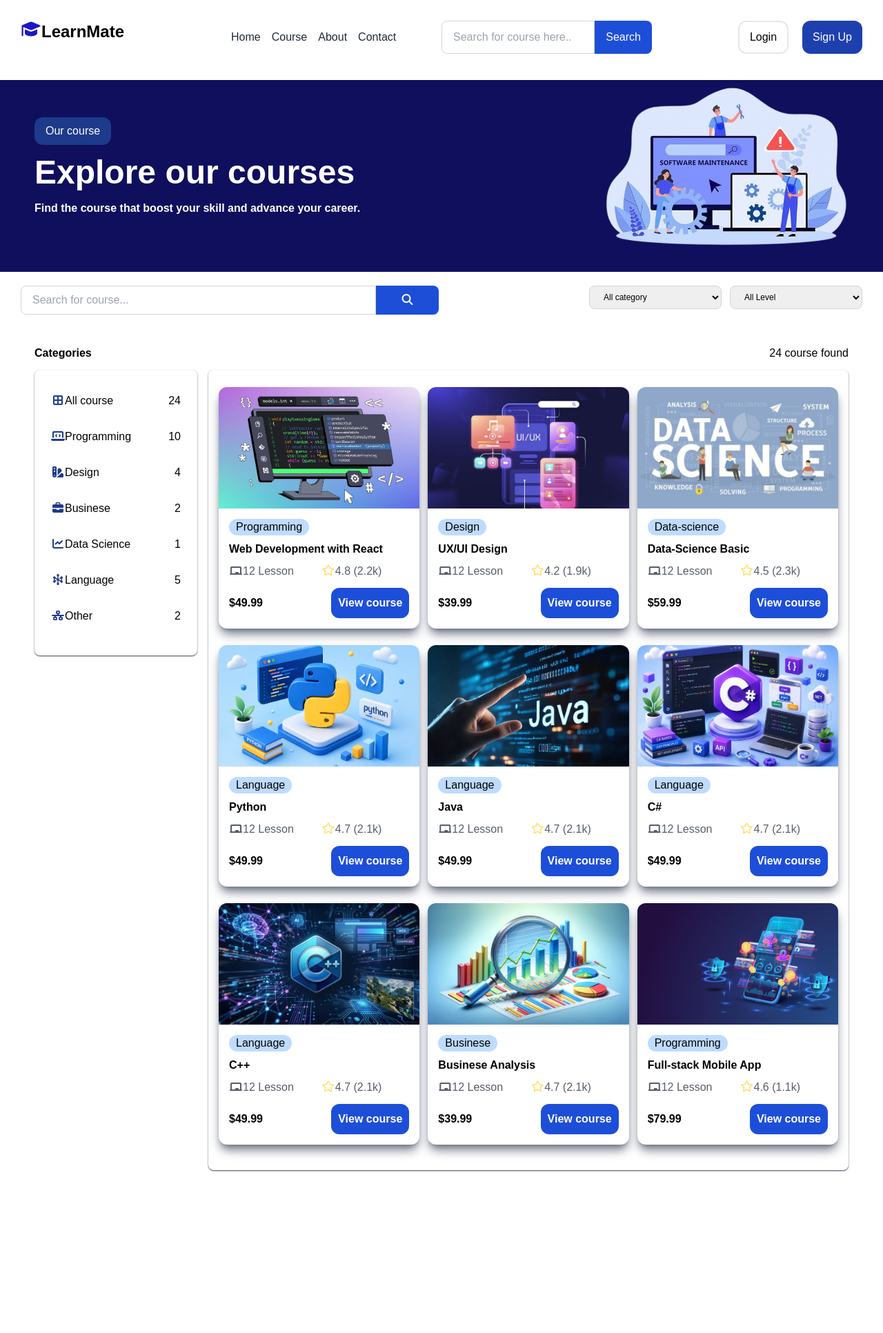
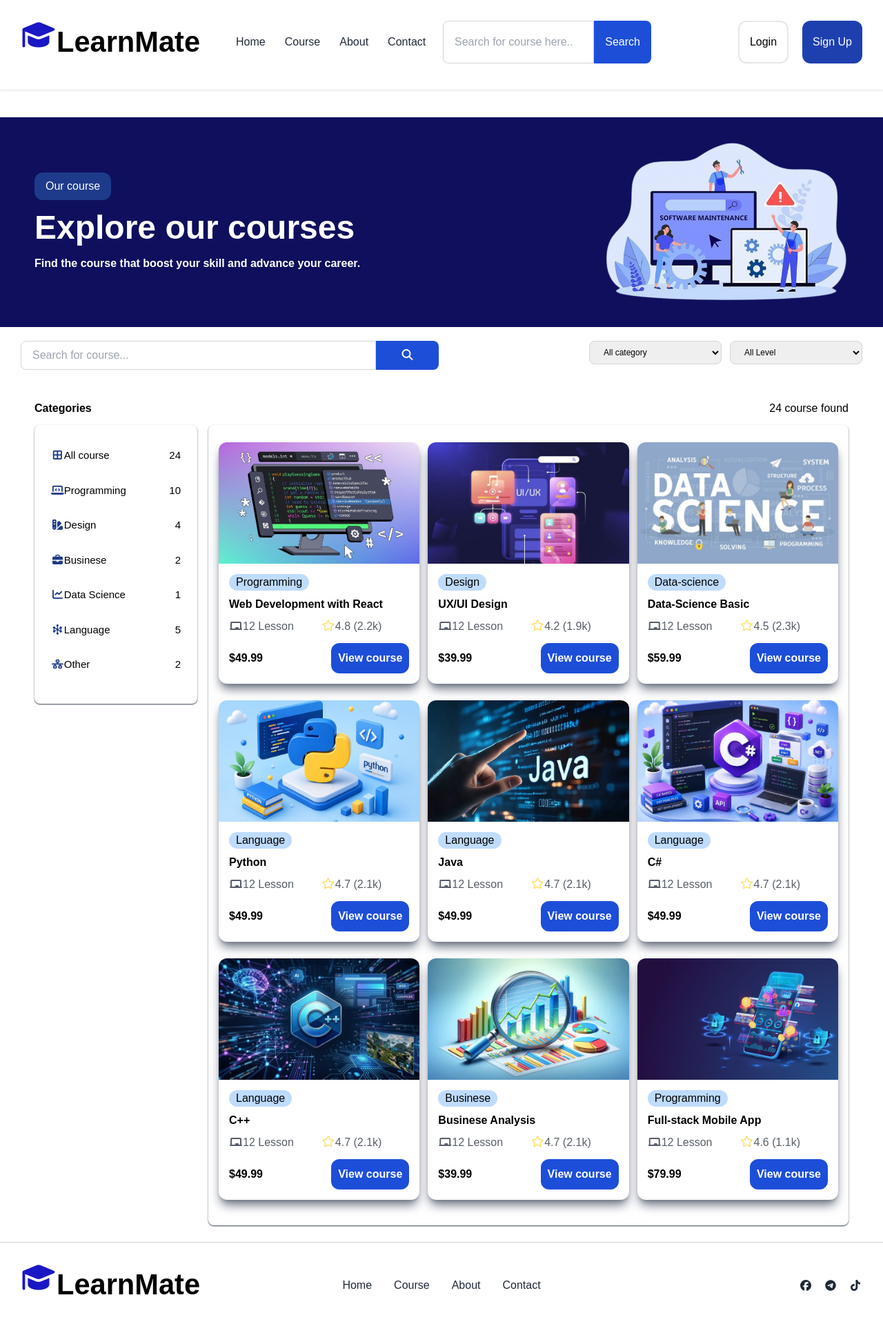
Before and after one commit to sokphari/perk-kaffee, a website: page src/page-course/about.html in a window 1280 px wide. Shown: the whole page at 69% size. Before the commit the page ends 1720 px from the top, so only its background shows below. Drawn offline with nearby package versions, Linux system fonts and the light colour scheme.

Commit message:
add footer

```diff
--- a/src/page-course/about.html
+++ b/src/page-course/about.html
@@ -21,17 +21,17 @@
 </head>
 <body>
     <nav class="fixed top-0 left-0 w-full z-50 bg-white shadow">
-        <div class="w-full p-[clamp(15px,8vw,30px)] grid grid-cols-1 sm:grid-cols-1 md:grid-cols-4">
+        <div class="w-full p-[clamp(15px,8vw,30px)] grid grid-cols-1 sm:grid-cols-1 md:grid-cols-2 lg:grid-cols-4 gap-1">
         <!-- logo -->
-        <div class="flex font-bold text-2xl mb-2">
+        <div class="flex font-bold text-[clamp(1.875rem,1.2rem+3vw,2.6rem)] mb-2">
             <i class="fa-solid fa-graduation-cap" style="color: rgb(26, 23, 196);"></i>
             <h1>LearnMate</h1>
         </div>
         <div class="flex flex-wrap items-center gap-4 text-gray-800 mb-2">
-            <a href="#" class="hover:text-blue-700">Home</a>
-            <a href="#" class="hover:text-blue-700">Course</a>
-            <a href="#" class="hover:text-blue-700">About</a>
-            <a href="#" class="hover:text-blue-700">Contact</a>
+            <a href="#" class="hover:text-blue-700 hover:bg-blue-100 p-[clamp(3px,4vw,6px)] rounded-xl">Home</a>
+            <a href="#" class="hover:text-blue-700 hover:bg-blue-100 p-[clamp(3px,4vw,6px)] rounded-xl">Course</a>
+            <a href="#" class="hover:text-blue-700 hover:bg-blue-100 p-[clamp(3px,4vw,6px)] rounded-xl">About</a>
+            <a href="#" class="hover:text-blue-700 hover:bg-blue-100 p-[clamp(3px,4vw,6px)] rounded-xl">Contact</a>
         </div>
         <form action="" class="flex mb-2 justify-center ">
             <input type="search"
@@ -55,7 +55,7 @@
 
     <!-- main -->
 
-    <main class="pt-[250px] md:pt-[90px]">
+    <main class="pt-[250px] md:pt-[170px]">
       <div class="grid sm:grid-cols-1 md:grid-cols-2 min-h-[100px] w-full px-[clamp(15px,40vw,50px)] py-[clamp(15px,50vw,30px)]" style="background: rgb(15, 15, 94);">
         <div class="flex flex-col items-start justify-center text-white gap-4">
           <div class="text-white px-4 py-2 bg-blue-900 rounded-xl hover:bg-blue-600">Our course</div>
@@ -101,7 +101,7 @@
         <!-- side bar -->
         <div class="w-full md:w-[20%] md:shrink-0">
           <h1 class="mb-3 font-bold">Categories</h1>
-          <ul class="shadow shadow-sm shadow-gray-700 px-[clamp(3px,5vw,8px)] py-[clamp(15px,5vw,25px)] rounded-lg">
+          <ul class="shadow shadow-sm shadow-gray-700 px-[clamp(3px,5vw,8px)] py-[clamp(15px,5vw,25px)] rounded-lg text-[clamp(6px,3vw,15px)]">
             <li class="flex justify-between mb-3 active:bg-blue-900 hover:bg-blue-200 px-4 py-2 rounded-lg">
               <h1><i class="fa-solid fa-border-all text-blue-900 hover:text-blue-700"></i>All course</h1>
               <p>24</p>
@@ -135,7 +135,7 @@
         <!-- card course -->
          <div class="w-full md:w-[80%]">
           <p class="text-end mb-3">24 course found</p>
-          <div class="grid grid-cols-1 lg:grid-cols-3 gap-3 shadow shadow-sm shadow-gray-700 px-[clamp(3px,5vw,15px)] py-[clamp(15px,5vw,25px)] rounded-lg">
+          <div class="grid grid-cols-1 sm:grid-cols-2 lg:grid-cols-3 gap-3 shadow shadow-sm shadow-gray-700 px-[clamp(3px,5vw,15px)] py-[clamp(15px,5vw,25px)] rounded-lg">
             <div class="rounded-xl overflow-hidden shadow-lg shadow-gray-500 mb-3">
               <div class="w-full h-44">
                 <img class="w-full h-full object-cover" src="img/Webpogramming.jpg" alt="">
@@ -293,6 +293,24 @@
          </div>
       </div>
     </main>
-
+    <footer class="border-t border-gray-300">
+      <div class="w-full p-[clamp(15px,8vw,30px)] items-center grid grid-cols-1 sm:grid-cols-1 md:grid-cols-3 lg:grid-cols-3 gap-1">
+        <!-- logo -->
+        <div class="flex font-bold text-[clamp(1.875rem,1.2rem+3vw,2.6rem)] mb-2">
+            <i class="fa-solid fa-graduation-cap" style="color: rgb(26, 23, 196);"></i>
+            <h1>LearnMate</h1>
+        </div>
+        <div class="flex flex-wrap items-center justify-center gap-4 text-gray-800 mb-2">
+            <a href="#" class="hover:text-blue-700 hover:bg-blue-100 p-[clamp(3px,4vw,8px)] rounded-xl">Home</a>
+            <a href="#" class="hover:text-blue-700 hover:bg-blue-100 p-[clamp(3px,4vw,8px)] rounded-xl">Course</a>
+            <a href="#" class="hover:text-blue-700 hover:bg-blue-100 p-[clamp(3px,4vw,8px)] rounded-xl">About</a>
+            <a href="#" class="hover:text-blue-700 hover:bg-blue-100 p-[clamp(3px,4vw,8px)] rounded-xl">Contact</a>
+        </div>
+        <div class="flex gap-1 flex-wrap items-center justify-end gap-4 text-gray-800 mb-2">
+          <i class="fa-brands fa-facebook"></i>
+          <i class="fa-brands fa-telegram"></i>
+          <i class="fa-brands fa-tiktok"></i>
+        </div>
+    </footer>
 </body>
 </html>
```
